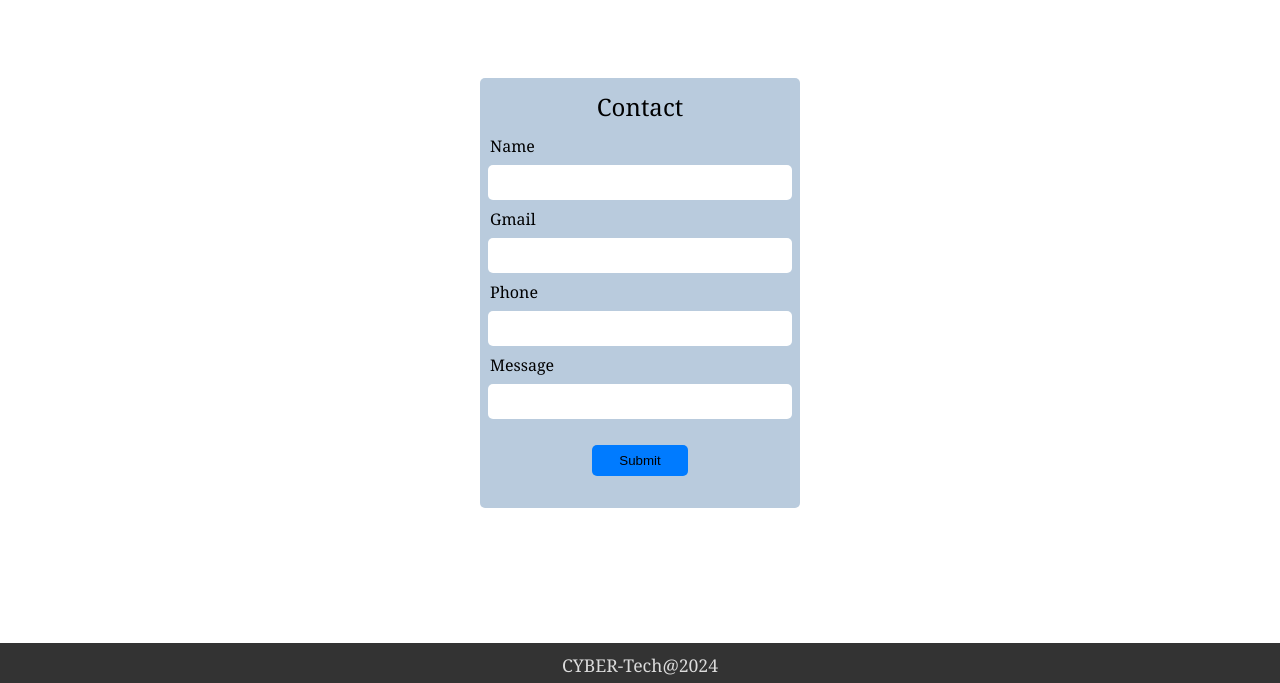
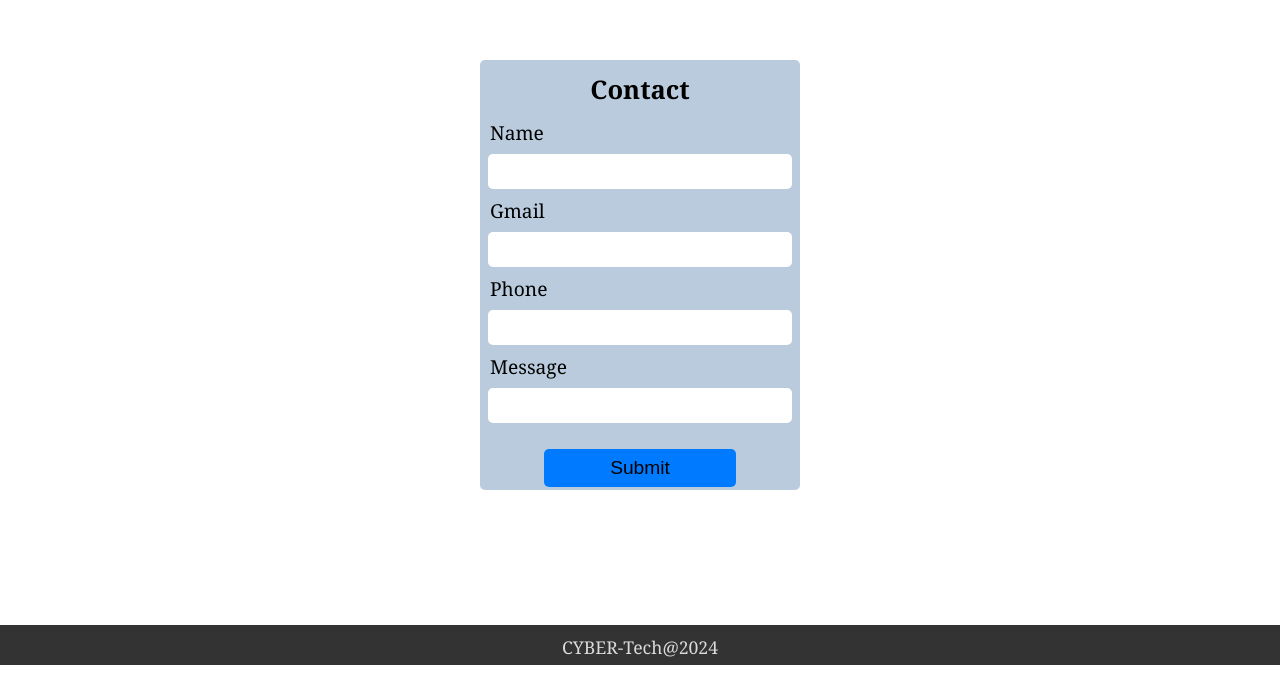
Before and after one commit to Sudheesh6690/cyber-tech, a plain HTML site: page index.html in a window 1280 px wide. Shown: the part 1940-2623 px from the top of the page. Drawn offline with Linux system fonts and the light colour scheme.

Commit message:
fourth commit

```diff
--- a/index.html
+++ b/index.html
@@ -111,7 +111,7 @@
                 <div class="Contact-form">
                     <form action="">
                         <div class="contact-hed">Contact</div>
-                        <label for="text">Name</label><br>
+                        <label for="text" placeholder>Name</label><br>
                         <input type="text"><br>
 
                         <label for="Gmail">Gmail</label><br>
@@ -123,7 +123,7 @@
                         <label for="">Message </label><br>
                         <input type="text"><br>
                         <div class="form-button">
-                        <button class="btn">Submit</button>
+                        <button class="form-btn">Submit</button>
                         </div>
 
                     </form>
--- a/style.css
+++ b/style.css
@@ -171,7 +171,8 @@ body{
 }
 
 .about-content .btn:hover {
-  background-color: #0056b3;
+  background-color: green;
+  color: #fff;
 }
 
 .about-image {
@@ -270,12 +271,14 @@ form{
 
 .contact-hed{
   text-align: center;
-  font-size: 1.5rem;
+  font-size: 1.6em;
+  font-weight: 700;
   padding: 12px;
 }
 
 label{
   padding-left: 10px;
+  font-size: 1.2rem;
 }
 
 input{
@@ -284,6 +287,7 @@ input{
   margin: 8px;
   border: 0.5px;
   border-radius: 5px;
+
 }
 
 .form-button{
@@ -292,14 +296,20 @@ input{
   justify-content: center;
 }
 
-.btn{
+.form-btn{
   padding: 8px;
-  width: 30%;
+  width: 10em;
   background-color: #007BFF;
   border: none;
   margin-top: 18px;
   align-items: center;
   border-radius: 5px;
+  font-size: 1.2em;
+}
+
+.form-btn:hover{
+  background-color: green;
+  color: #fff;
 }
 
 .footer-content{
@@ -327,7 +337,6 @@ input{
 @media (max-width: 768px) {
   .container {
       flex-direction: column;
-      text-align: center;
   }
 
   .about-content, .about-image {
```
